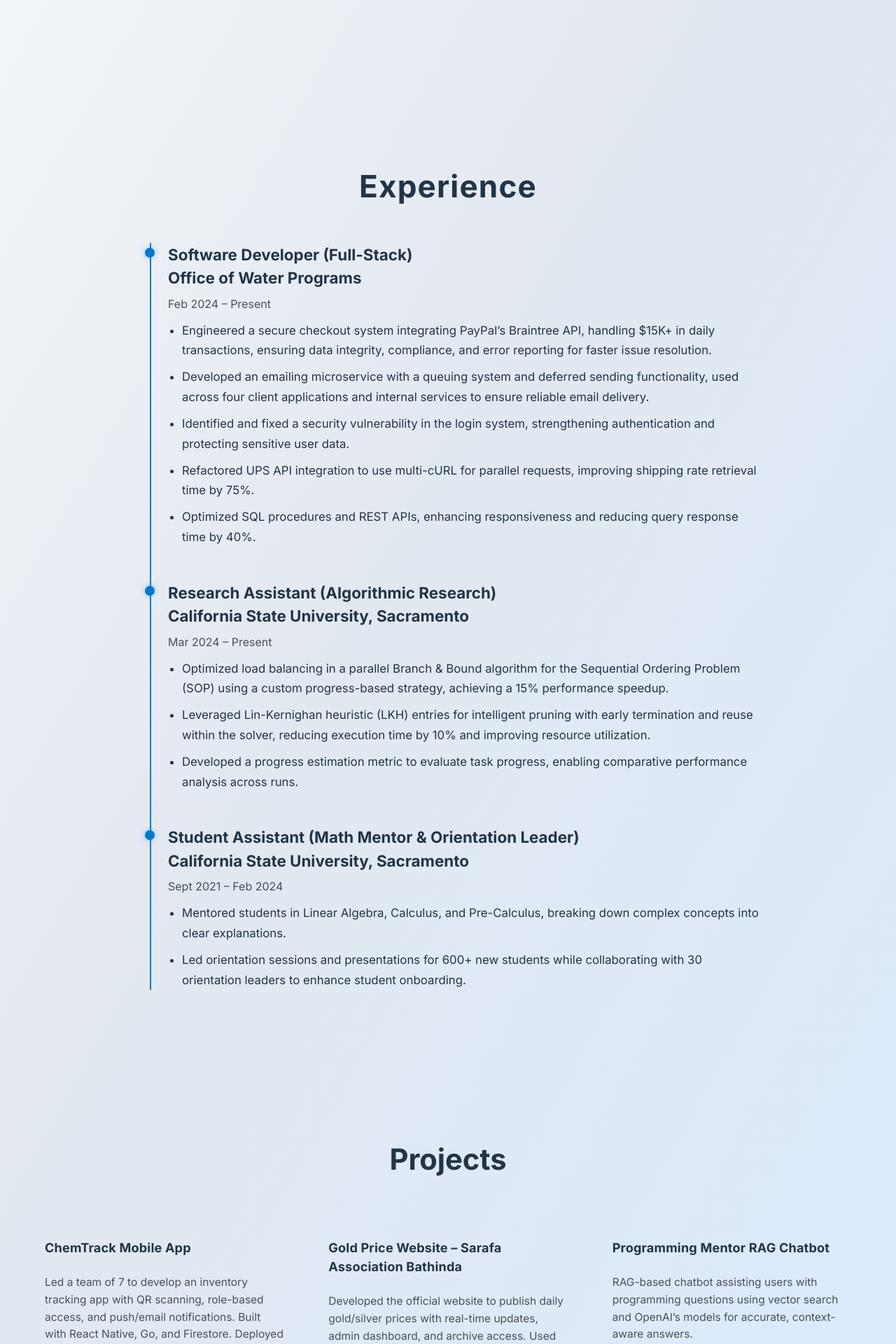
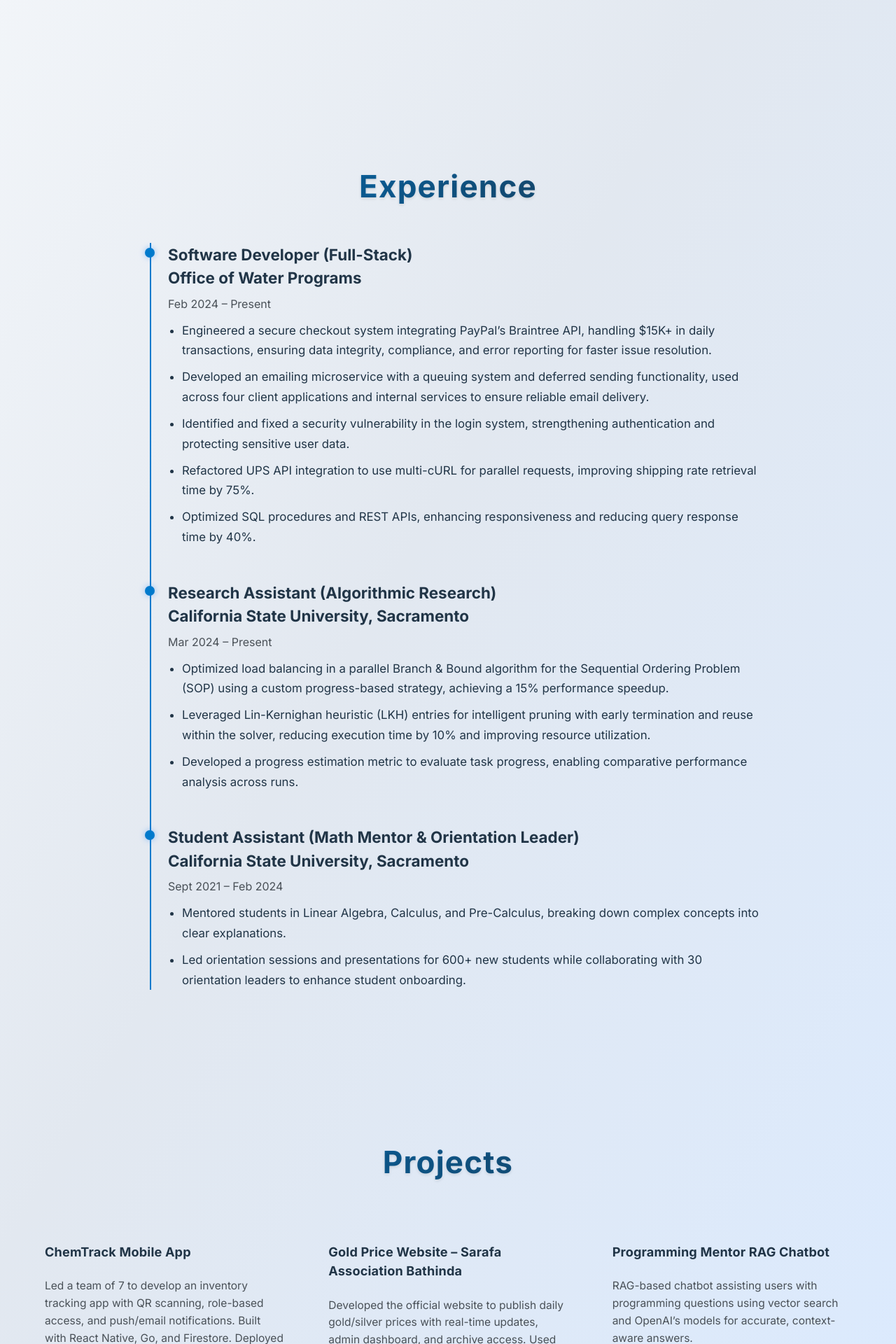
Before and after one commit to ekjyotshinh/portfolio, a React (Vite) app: page / in a window 1280 px wide. Shown: the part 740-2660 px from the top of the page at 70% size. Built offline with nearby package versions, Linux system fonts and the light colour scheme.

Commit message:
refactor: unify section headings and enhance fade-in animations for improved visual consistency

```diff
--- a/src/App.css
+++ b/src/App.css
@@ -18,6 +18,29 @@ body,
   max-width: 100%;
 }
 
+.fade-section {
+  opacity: 0;
+  transform: translateY(20px);
+  transition: opacity 0.5s ease-out, transform 0.5s ease-out;
+}
+
+.fade-section.in-view {
+  opacity: 1;
+  transform: translateY(0);
+}
+
+.section-heading {
+  font-size: 2.75rem;
+  margin-bottom: 3rem;
+  font-weight: 700;
+  letter-spacing: 1.2px;
+  text-align: center;
+  background: linear-gradient(90deg, var(--accent-color), var(--text-primary));
+  -webkit-background-clip: text;
+  -webkit-text-fill-color: transparent;
+  text-shadow: 0 2px 4px rgba(0, 0, 0, 0.1);
+}
+
 @keyframes subtleGradient {
   0% {
     background-position: 0% 0%;
--- a/src/components/Certifications/Certifications.css
+++ b/src/components/Certifications/Certifications.css
@@ -3,15 +3,6 @@
   max-width: 900px;
   margin: 0 auto;
   position: relative;
-}
-
-.certifications h2 {
-  text-align: center;
-  font-size: 2.75rem;
-  margin-bottom: 3rem;
-  font-weight: 700;
-  letter-spacing: 1.2px;
-  color: var(--text-primary);
 }
 
 .cert-list {
--- a/src/components/Certifications/Certifications.jsx
+++ b/src/components/Certifications/Certifications.jsx
@@ -50,7 +50,7 @@ const Certifications = () => {
 
   return (
     <section className="certifications" id="certifications">
-      <h2>Certifications</h2>
+      <h2 className="section-heading">Certifications</h2>
       <div className="cert-list">
         {certifications.map((cert, index) => (
           <div
--- a/src/components/Contact/Contact.css
+++ b/src/components/Contact/Contact.css
@@ -6,13 +6,6 @@
 .contact-content {
   max-width: 680px;
   margin: 0 auto;
-}
-
-.contact h2 {
-  font-size: 2.4rem;
-  margin-bottom: 1.5rem;
-  font-weight: 700;
-  color: var(--text-primary);
 }
 
 .contact p {
--- a/src/components/Contact/Contact.jsx
+++ b/src/components/Contact/Contact.jsx
@@ -5,7 +5,7 @@ const Contact = () => {
   return (
     <section className="contact" id="contact">
       <div className="contact-content">
-        <h2>Get In Touch</h2>
+        <h2 className="section-heading">Get In Touch</h2>
         <p>
           Whether you have a project in mind or just want to connect, feel free
           to reach out. I’m always open to exciting opportunities and
--- a/src/components/Experience/Experience.css
+++ b/src/components/Experience/Experience.css
@@ -3,15 +3,6 @@
   max-width: 900px;
   margin: 0 auto;
   position: relative;
-}
-
-.experience h2 {
-  text-align: center;
-  font-size: 2.75rem;
-  margin-bottom: 3rem;
-  font-weight: 700;
-  letter-spacing: 1.2px;
-  color: var(--text-primary);
 }
 
 .timeline {
--- a/src/components/Experience/Experience.jsx
+++ b/src/components/Experience/Experience.jsx
@@ -63,7 +63,7 @@ const Experience = () => {
 
   return (
     <section className="experience" id="experience">
-      <h2>Experience</h2>
+      <h2 className="section-heading">Experience</h2>
       <div className="timeline">
         {experiences.map((exp, index) => (
           <div
--- a/src/components/Projects/Projects.css
+++ b/src/components/Projects/Projects.css
@@ -4,13 +4,6 @@
   justify-content: flex-start;
   min-height: 140px;
   margin-bottom: 1rem;
-}
-.projects-heading {
-  font-size: 2.6rem;
-  margin-bottom: 3rem;
-  text-align: center;
-  font-weight: 700;
-  color: var(--text-primary);
 }
 
 .projects-grid {
--- a/src/components/Projects/Projects.jsx
+++ b/src/components/Projects/Projects.jsx
@@ -80,7 +80,7 @@ const projectList = [
 function Projects() {
   return (
     <SectionContainer id="projects">
-      <h2 className="projects-heading">Projects</h2>
+      <h2 className="section-heading">Projects</h2>
       <div className="projects-grid">
         {projectList.map((project, index) => (
           <div key={index} className="project-card" tabIndex={0}>
```
